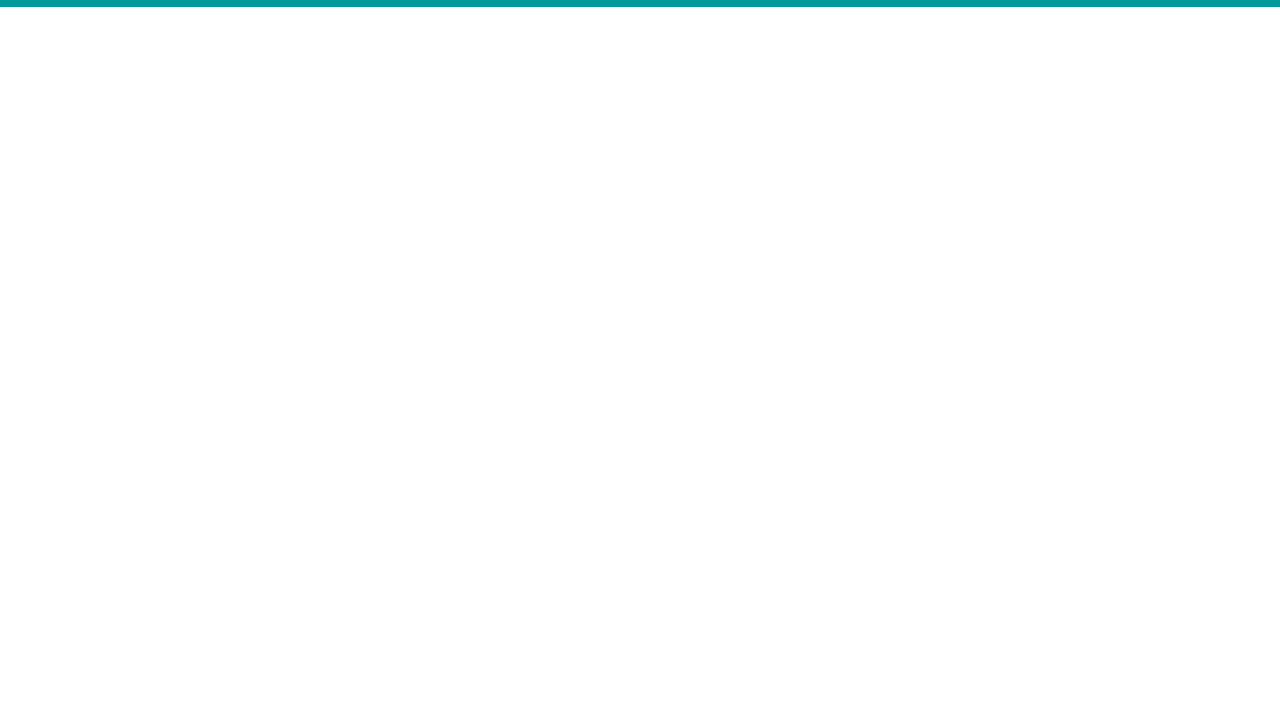
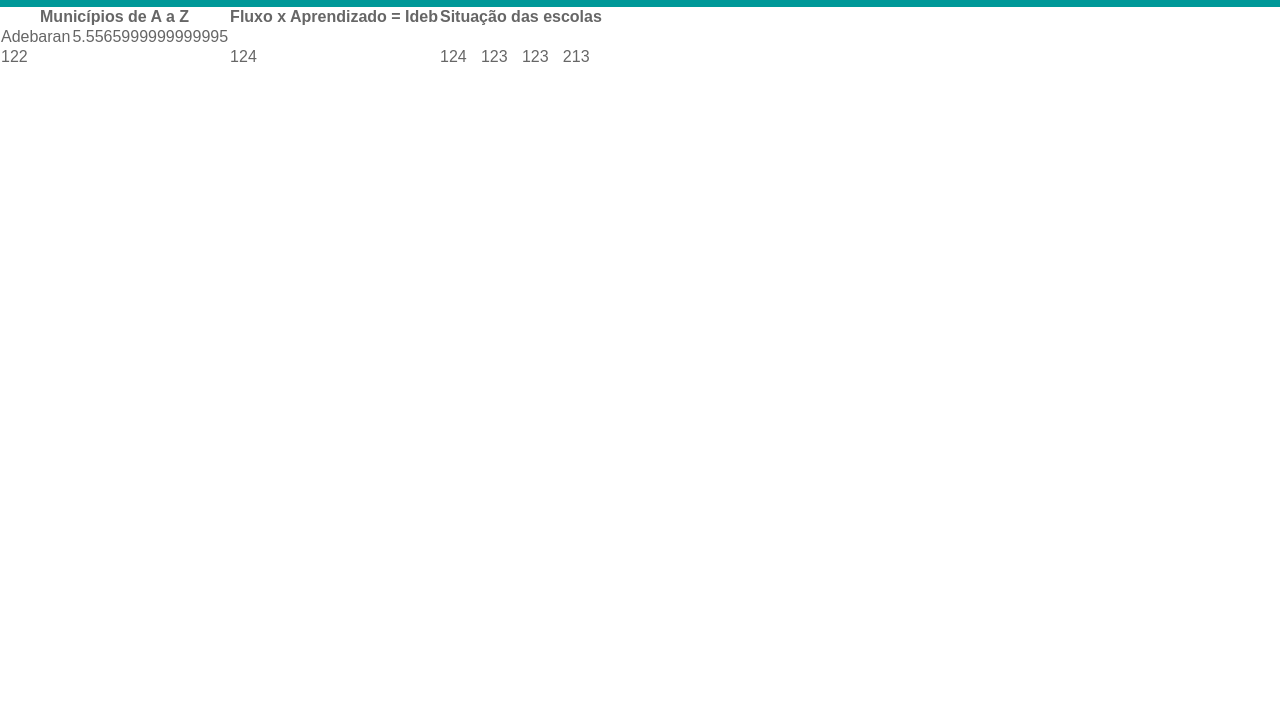
Before and after one commit to matheuslc/desafio-meritt-2, a website: page index.html in a window 1280 px wide. Shown: the part 77-800 px from the top of the page. Drawn offline with Linux system fonts and the light colour scheme; files that its build step writes are made by us from their sources.

Commit message:
Function that populate the table, helper functions, ideb average function

```diff
--- a/index.html
+++ b/index.html
@@ -47,6 +47,27 @@
     </nav>
     <!-- End navigation -->
 
+    <table>
+      <tr>
+        <th colspan="4">Municípios de A a Z</th>
+        <th colspan="2">Fluxo x Aprendizado = Ideb</th>
+        <th colspan="4">
+          Situação das escolas
+        </th>
+      </tr>
+
+      <tbody class="ideb-tbody">
+        <tr>
+          <td class="city-name" colspan="4">122</td>
+          <td class="flow-calc" colspan="2">124</td>
+          <td>124</td>
+          <td>123</td>
+          <td>123</td>
+          <td>213</td>
+        </tr>
+
+      </tbody>
+    </table>
 
 
 
--- a/js/data/ideb.json
+++ b/js/data/ideb.json
@@ -5,7 +5,7 @@
       "name": "Abdon Batista",
       "schools": "03",
       "flow": "0,98",
-      "lear": "5,67",
+      "learn": "5,67",
       "alert": "11",
       "atention": "12",
       "improve": "54",
@@ -16,7 +16,7 @@
       "name": "Agrolândia",
       "schools": "06",
       "flow": "0,98",
-      "lear": "5,67",
+      "learn": "5,67",
       "alert": "11",
       "atention": "12",
       "improve": "54",
@@ -27,7 +27,7 @@
       "name": "Águas Mornas",
       "schools": "11",
       "flow": "0,98",
-      "lear": "5,67",
+      "learn": "5,67",
       "alert": "11",
       "atention": "12",
       "improve": "54",
@@ -38,7 +38,7 @@
       "name": "Abdon Batista",
       "schools": "03",
       "flow": "0,98",
-      "lear": "5,67",
+      "learn": "5,67",
       "alert": "11",
       "atention": "12",
       "improve": "54",
@@ -49,7 +49,7 @@
       "name": "Água Doce",
       "schools": "03",
       "flow": "0,98",
-      "lear": "5,67",
+      "learn": "5,67",
       "alert": "11",
       "atention": "12",
       "improve": "54",
@@ -60,7 +60,7 @@
       "name": "Abelardo Luz",
       "schools": "06",
       "flow": "0,98",
-      "lear": "5,67",
+      "learn": "5,67",
       "alert": "11",
       "atention": "12",
       "improve": "54",
@@ -71,7 +71,7 @@
       "name": "Adebaran",
       "schools": "12",
       "flow": "0,98",
-      "lear": "5,67",
+      "learn": "5,67",
       "alert": "11",
       "atention": "12",
       "improve": "54",
--- a/js/main.js
+++ b/js/main.js
@@ -15,14 +15,19 @@
    *
    */
   APP.init = function() {
-    APP.AJAX('js/data/ideb.json', function(e) {
-      console.log(e);
+    APP.AJAX('js/data/ideb.json', function(json) {
+
+      var data = JSON.parse(json);
+
+      APP.populate(data);
+
     });
   };
 
 
   /* AJAX function wrapper
-   *
+   * @param url {string} Json URL
+   * @param callback (function) Callback function
    */
    APP.AJAX = function(url, callback) {
     var req = new XMLHttpRequest(),
@@ -38,6 +43,53 @@
     req.open("GET", url, true);
     req.send();
 
+   };
+
+
+   /* Change commas for dot
+   * @param before {string} String with comma value
+   */
+   APP.removeDot = function(before) {
+     return before.replace(/,/g, '.');
+   };
+
+   /* Change dor for comma
+   * @param before {string} String with dot value
+   */
+   APP.removeComma = function(before) {
+     return before.replace(/\./g, ',');
+   };
+
+   /* Average between the two given parameters
+   * @param flow {string} Flow value
+   * @param learn (string) Lean value
+   */
+   APP.calcIdeb = function(flow, learn) {
+     var Iflow  = APP.removeDot(flow),
+         Ilearn = APP.removeDot(learn);
+
+     return parseFloat(Iflow) * parseFloat(Ilearn);
+   }
+
+   /* AJAX function wrapper
+   * @param data {json} IDEB Data
+   * @param callback (function) Callback function
+   */
+   APP.populate = function(data) {
+     var i      = 0,
+         size   = data.city.length,
+         table  = document.querySelector('.ideb-tbody');
+
+     for(i; i < size; i++) {
+        var value = APP.calcIdeb(data.city[i].flow, data.city[i].learn);
+        var html =
+          "<tr>" +
+          "<td class='city-name'>" + data.city[i].name + "</td>" +
+          "<td class='flow-calc'>" + value + "</td>";
+     }
+
+     table.insertAdjacentHTML('beforeBegin', html);
+
    }
 
    APP.init();
```
Also changed, not shown: js/main.min.js, 1 other file.
